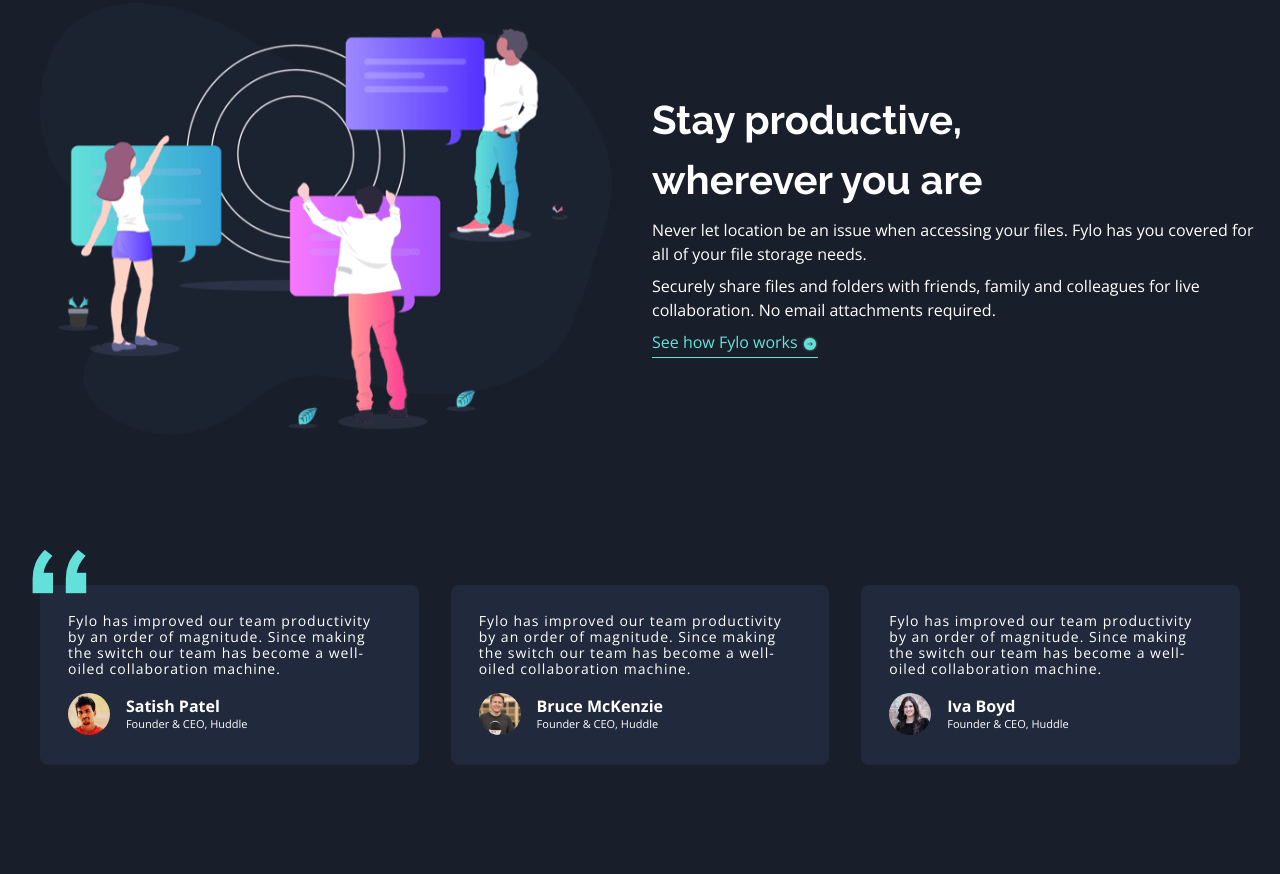
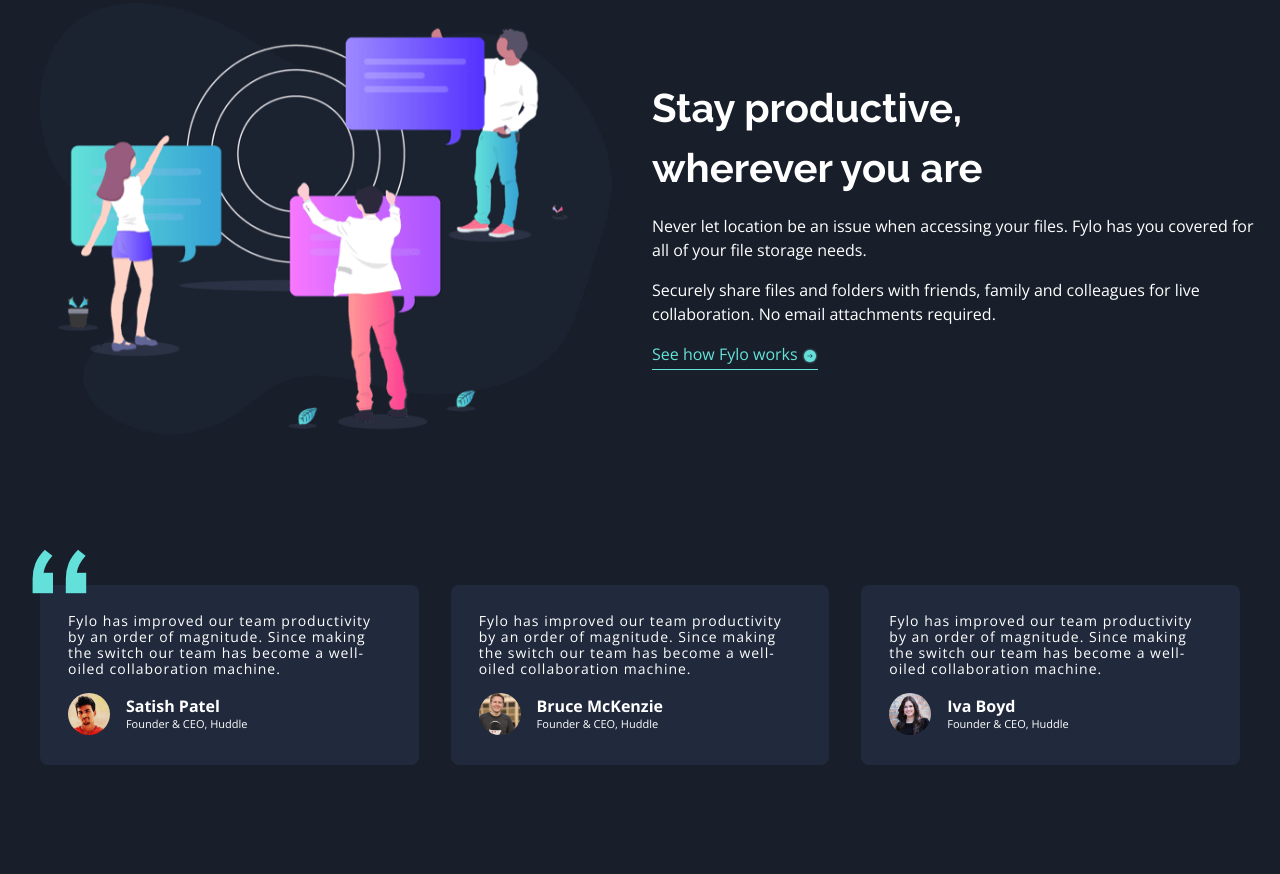
Before and after one commit to satnaing/fylo-website, a plain HTML site: page index.html in a window 1280 px wide. Shown: the part 1717-2591 px from the top of the page. Drawn offline with nearby package versions, Linux system fonts and the light colour scheme.

Commit message:
Update layout for tablets and laptops

```diff
--- a/assets/scss/_base.scss
+++ b/assets/scss/_base.scss
@@ -27,7 +27,8 @@
 
 // Screen Sizes
 $tablet: 576px;
-$laptop: 968px;
+$laptop: 768px;
+// $laptop: 968px;
 $desktop: 1280px;
 $nav-height: 70px;
 $z-index-nav: 10;
--- a/assets/scss/sections/_features.scss
+++ b/assets/scss/sections/_features.scss
@@ -22,9 +22,24 @@
   }
 }
 
+@include tablet {
+  .features__container {
+    max-width: $tablet;
+    margin: auto;
+  }
+}
+
+@include laptop {
+  .features__container {
+    max-width: $laptop + 200px;
+    margin: auto;
+    grid-template-columns: 1fr 1fr;
+  }
+}
+
 @include desktop {
   .features__container {
-    grid-template-columns: 1fr 1fr;
+    max-width: fit-content;
     gap: 6rem;
     padding-left: 8rem;
     padding-right: 8rem;
--- a/assets/scss/sections/_footer.scss
+++ b/assets/scss/sections/_footer.scss
@@ -60,17 +60,54 @@
   }
 }
 
+@include laptop {
+  #footer {
+    .footer__container {
+      grid-template-columns: 2fr 1fr 1fr;
+      // gap: 3rem;
+      column-gap: 3rem;
+
+      .footer__child:nth-child(2) {
+        grid-column: 1 / 2;
+      }
+      .footer__child:nth-child(3) {
+        grid-row: 1 / 2;
+        grid-column: 2 / 3;
+      }
+      .footer__child:nth-child(4) {
+        grid-row: 1 / 2;
+        grid-column: 3 / 4;
+      }
+      .footer__child:nth-child(5) {
+        grid-row: 3 / 4;
+        grid-column: 1 / 4;
+      }
+    }
+  }
+}
+
 @include desktop {
   #footer {
     .footer__container {
       grid-template-columns: 3fr 2fr 1fr 1fr 1fr;
       gap: 3rem;
 
-      .phone_email_footer {
+      .footer__child:nth-child(2) {
+        grid-row: 1 / 2;
+        grid-column: 2 / 3;
         margin-top: 2rem;
       }
-
-      .footer__social {
+      .footer__child:nth-child(3) {
+        grid-row: 1 / 2;
+        grid-column: 3 / 4;
+      }
+      .footer__child:nth-child(4) {
+        grid-row: 1 / 2;
+        grid-column: 4 / 5;
+      }
+      .footer__child:nth-child(5) {
+        grid-row: 1 / 2;
+        grid-column: 5 / 6;
         margin-top: 1rem;
       }
     }
--- a/assets/scss/sections/_intro.scss
+++ b/assets/scss/sections/_intro.scss
@@ -17,17 +17,6 @@
     height: 42%;
   }
 
-  @include desktop {
-    .intro__bg {
-      bottom: -4%;
-      // visibility: hidden;
-    }
-    .fill__bg {
-      top: 0;
-      height: 0;
-    }
-  }
-
   padding-top: $nav-height;
   padding-bottom: $nav-height;
 
@@ -41,12 +30,6 @@
       margin: auto;
       margin-top: 2rem;
       text-align: center;
-
-      @include desktop {
-        img {
-          width: 50%;
-        }
-      }
     }
 
     .intro__data {
@@ -62,8 +45,49 @@
         padding: 1rem 1.25rem;
       }
     }
+  }
+}
 
-    @include desktop {
+@include tablet {
+  #intro {
+    .intro__bg {
+      bottom: 20%;
+      width: 100%;
+    }
+    .fill__bg {
+      top: 80%;
+      height: 20%;
+    }
+
+    .intro__container {
+      max-width: $tablet;
+      margin: auto;
+    }
+  }
+}
+
+@include desktop {
+  #intro {
+    padding-top: 1rem;
+
+    .intro__bg {
+      bottom: -4%;
+      // visibility: hidden;
+    }
+    .fill__bg {
+      top: 0;
+      height: 0;
+    }
+
+    .intro__container {
+      gap: 1rem;
+      padding-top: 3rem;
+      max-width: $desktop;
+
+      .img__container img {
+        width: 50%;
+      }
+
       .intro__data {
         max-width: 45rem;
         margin: auto;
@@ -75,20 +99,4 @@
       }
     }
   }
-
-  @include desktop {
-    .intro__container {
-      padding-top: 3rem;
-    }
-  }
 }
-
-@include desktop {
-  #intro {
-    padding-top: 1rem;
-
-    .intro__container {
-      gap: 1rem;
-    }
-  }
-}
--- a/assets/scss/sections/_signin.scss
+++ b/assets/scss/sections/_signin.scss
@@ -47,10 +47,11 @@
   }
 }
 
-@include desktop {
+@include laptop {
   #signin .signin__container {
     .signin__card {
-      width: 60%;
+      max-width: $laptop;
+      // width: 60%;
       margin: auto;
       padding: 2.5rem 3.5rem;
 
--- a/assets/scss/sections/_team.scss
+++ b/assets/scss/sections/_team.scss
@@ -37,14 +37,13 @@
   }
 }
 
-@include desktop {
+@include laptop {
   .team__container {
     grid-template-columns: 1fr 1fr;
 
     .team__data {
       align-self: center;
       .team__heading {
-        font-size: var(--h1);
         text-align: left;
 
         span {
@@ -53,7 +52,7 @@
       }
 
       .team__paragraph {
-        margin: 0.5rem 0;
+        margin: 1rem 0;
       }
 
       .team__link {
@@ -62,3 +61,13 @@
     }
   }
 }
+
+@include desktop {
+  .team__container {
+    grid-template-columns: 1fr 1fr;
+
+    .team__data .team__heading {
+      font-size: var(--h1);
+    }
+  }
+}
--- a/assets/scss/sections/_testimonial.scss
+++ b/assets/scss/sections/_testimonial.scss
@@ -56,19 +56,43 @@
   }
 }
 
+@include laptop {
+  .testi__container {
+    grid-template-columns: 1fr 1fr 1fr 1fr;
+
+    .card:nth-child(1) {
+      grid-column: 1 / 3;
+    }
+    .card:nth-child(2) {
+      grid-column: 3 / 5;
+    }
+    .card:nth-child(3) {
+      grid-column: 2 / 4;
+    }
+
+    .first__card {
+      &::before {
+        top: -10%;
+        left: -2%;
+        width: 30px;
+        height: 30px;
+      }
+    }
+  }
+}
+
 @include desktop {
   .testi__container {
     grid-template-columns: 1fr 1fr 1fr;
 
+    .card {
+      grid-column: auto !important;
+    }
+
     .first__card {
       &::before {
-        content: "";
-        position: absolute;
         top: -20%;
         left: -2%;
-        background-image: url(../img/bg-quotes.png);
-        background-repeat: no-repeat;
-        background-size: contain;
         width: 55px;
         height: 55px;
       }
--- a/index.html
+++ b/index.html
@@ -164,13 +164,6 @@
               <img class="team__link__arrow" src="assets/img/icon-arrow.svg"
             /></a>
           </div>
-
-          <!-- <div class="link__container">
-            <a href="#" class="team__link"
-              >See how Fylo works
-              <img class="team__link__arrow" src="assets/img/icon-arrow.svg"
-            /></a>
-          </div> -->
         </div>
       </section>
 
@@ -269,7 +262,7 @@
     <!-- ========== Footer ========== -->
     <footer id="footer" class="section">
       <div class="footer__container container grid">
-        <div class="footer__info">
+        <div class="footer__info footer__child">
           <a href="#">
             <img class="logo" src="assets/img/logo.svg" alt="Fylo Logo" />
           </a>
@@ -281,7 +274,7 @@
             </p>
           </div>
         </div>
-        <div class="phone_email_footer">
+        <div class="phone_email_footer footer__child">
           <div class="footer_icon_info">
             <img src="assets/img/icon-phone.svg" alt="" />
             <span>+1-543-123-4567</span>
@@ -291,18 +284,18 @@
             <span>example@fylo.com</span>
           </div>
         </div>
-        <div class="footer__nav">
+        <div class="footer__nav footer__child">
           <a href="#">About Us</a>
           <a href="#">Jobs</a>
           <a href="#">Press</a>
           <a href="#">Blog</a>
         </div>
-        <div class="footer__nav">
+        <div class="footer__nav footer__child">
           <a href="#">Contact Us</a>
           <a href="#">Terms</a>
           <a href="#">Privacy</a>
         </div>
-        <div class="footer__social">
+        <div class="footer__social footer__child">
           <a href="#">
             <img src="assets/img/bxl-facebook-w.svg" alt="" />
           </a>
```
Also changed, not shown: assets/css/main.css, 1 other file.
